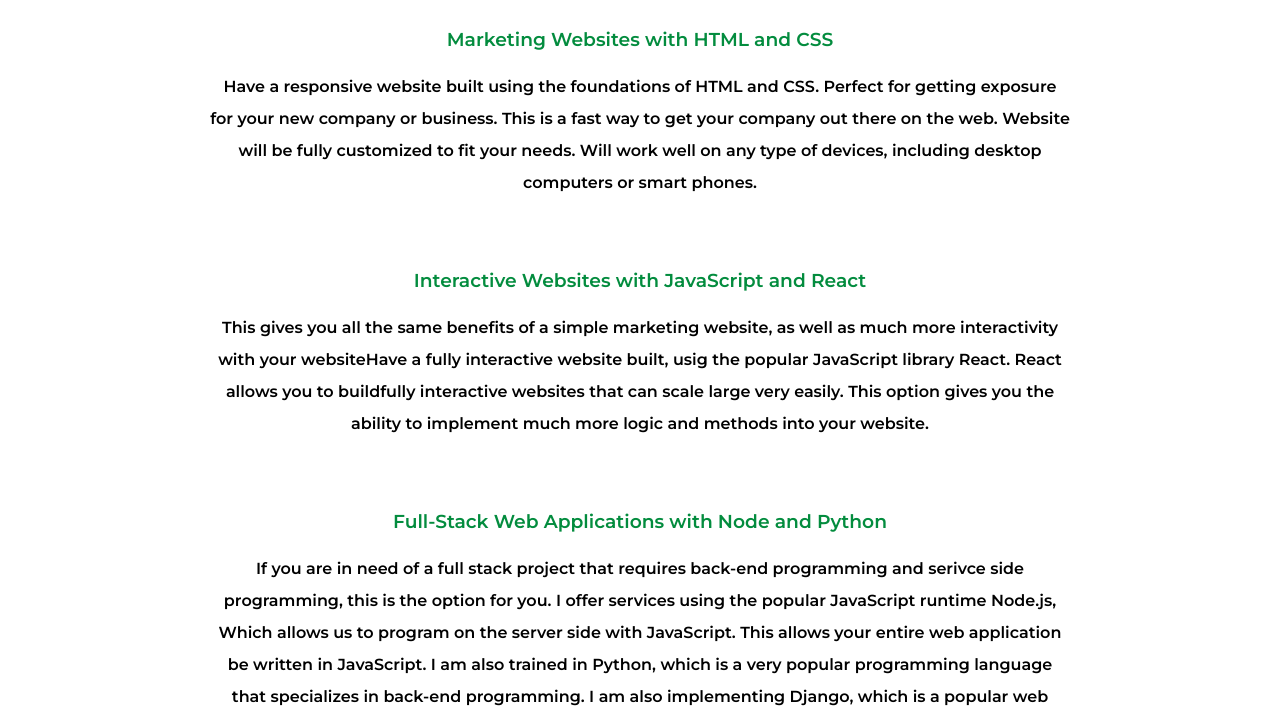
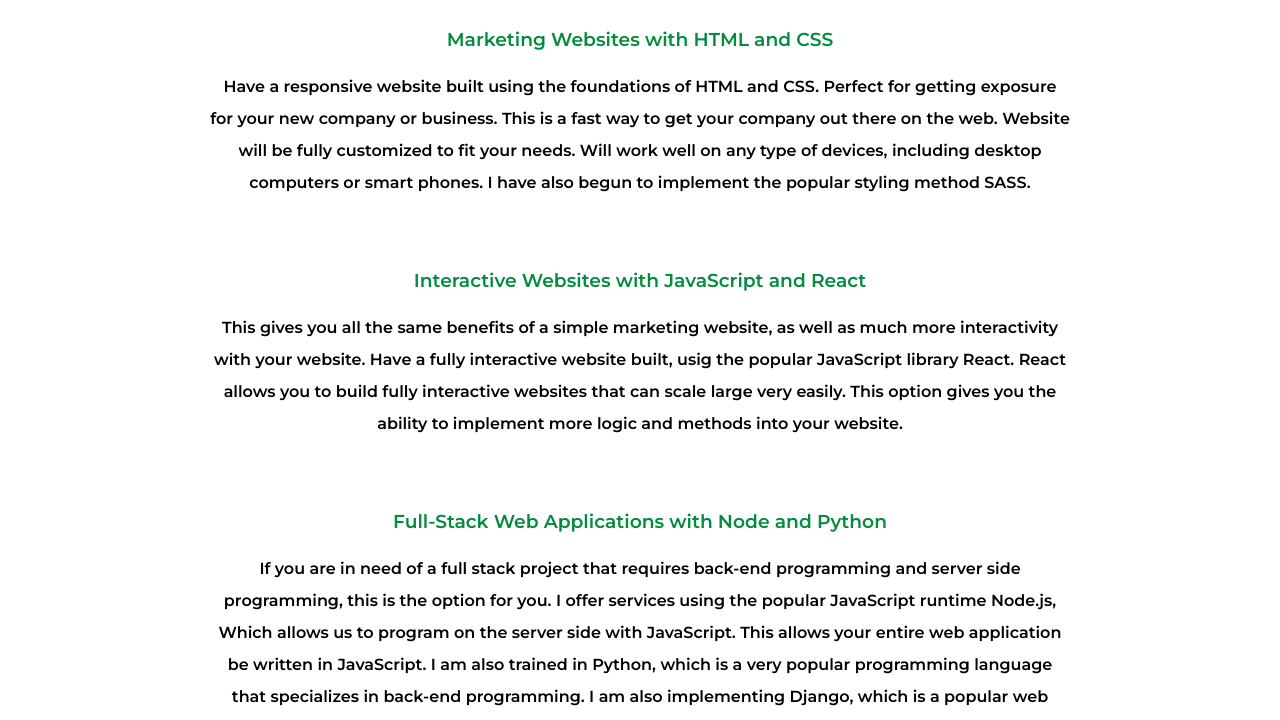
Before and after one commit to tmoney88/milestone5-Tanner-Gate-Web-Development, a plain HTML site: page services.html in a window 1280 px wide. Shown: the part 231-951 px from the top of the page. Drawn offline with Linux system fonts and the light colour scheme.

Commit message:
Fix spelling and grammar typos

```diff
--- a/services.html
+++ b/services.html
@@ -33,19 +33,20 @@
                     <p>Have a responsive website built using the foundations of HTML and CSS. Perfect for getting
                         exposure for your new company or business. This is a fast way to get your company out there on
                         the web. Website will be fully customized to fit your needs. Will work well on any type of
-                        devices, including desktop computers or smart phones. </p>
+                        devices, including desktop computers or smart phones. I have also begun to implement the popular
+                        styling method SASS. </p>
                 </div>
                 <div>
                     <h3>Interactive Websites with JavaScript and React </h3>
                     <p>This gives you all the same benefits of a simple marketing website, as well as much more
-                        interactivity with your websiteHave a fully interactive website built, usig the popular
-                        JavaScript library React. React allows you to buildfully interactive websites that can scale
+                        interactivity with your website. Have a fully interactive website built, usig the popular
+                        JavaScript library React. React allows you to build fully interactive websites that can scale
                         large very easily. This option gives you the ability
-                        to implement much more logic and methods into your website. </p>
+                        to implement more logic and methods into your website. </p>
                 </div>
                 <div>
                     <h3>Full-Stack Web Applications with Node and Python</h3>
-                    <p>If you are in need of a full stack project that requires back-end programming and serivce side
+                    <p>If you are in need of a full stack project that requires back-end programming and server side
                         programming, this is the option for you. I offer services using the popular JavaScript runtime
                         Node.js, Which allows us to program on the server side with JavaScript. This allows your entire
                         web
```
Also changed, not shown: about.html (+1 -1 lines).
